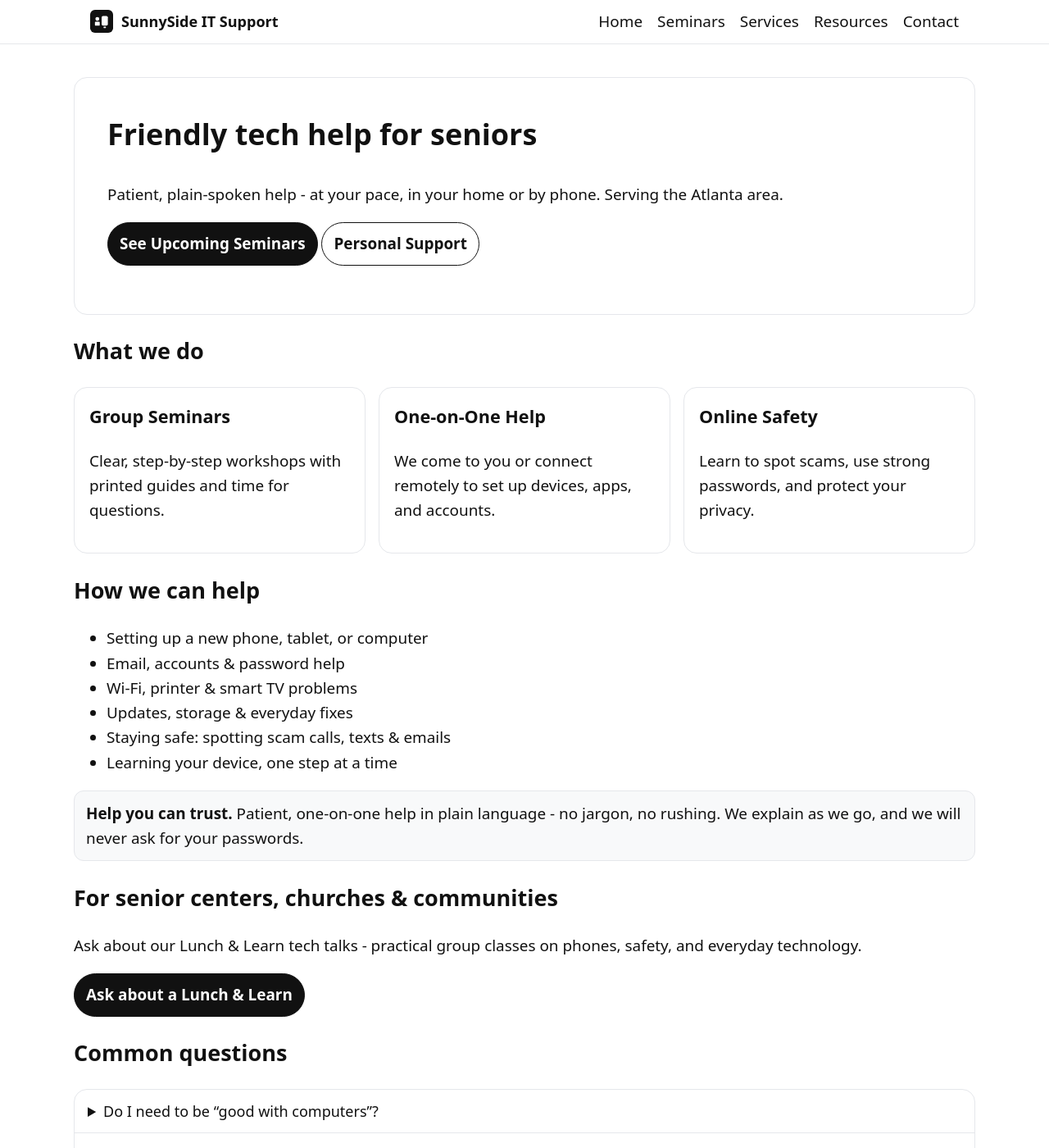
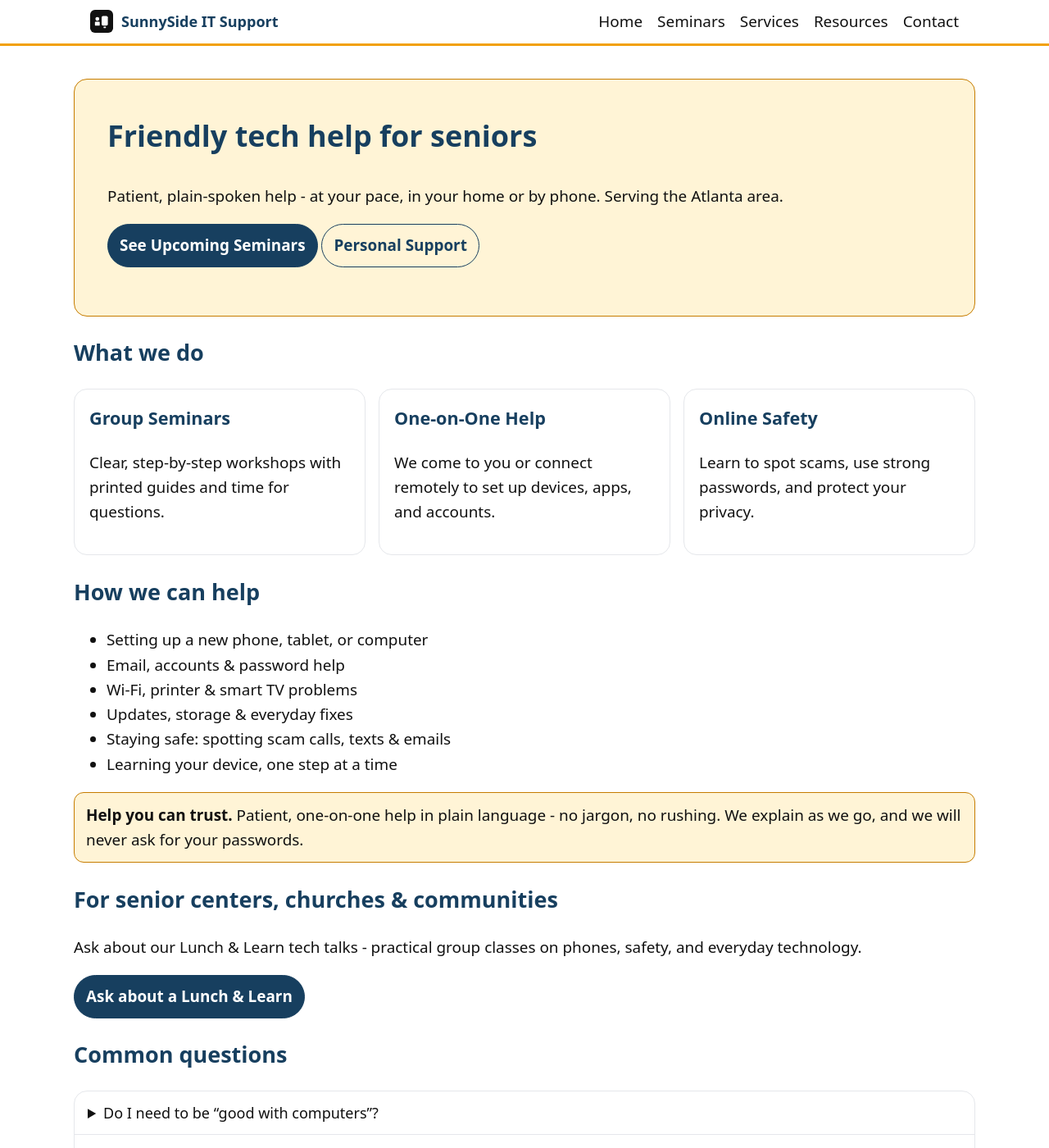
Before and after one commit to price2high/SunnySideIT, a Jekyll site: the page built from index.md, in a window 1280 px wide and 1400 px high. Shown: the whole window at 82% size. Built offline with Jekyll 4.4.1, drawn with Linux system fonts in a browser that asks for light colours.

Commit message:
SunnySide rebrand + custom domain sunnysideit.support

```diff
--- a/assets/css/style.css
+++ b/assets/css/style.css
@@ -3,7 +3,7 @@
   --fg: #111111;
   --muted: #6b7280;
   --border: #e5e7eb;
-  --accent: #000000;
+  --accent: #F2A007;
   --radius: 16px;
   --pad: 18px;
   --font: ui-sans-serif, system-ui, -apple-system, Segoe UI, Roboto, Helvetica, Arial, "Apple Color Emoji", "Segoe UI Emoji";
@@ -21,12 +21,12 @@ body {
 .center { align-items: center; }
 .grid-2 { display: grid; grid-template-columns: 1fr auto; gap: 16px; align-items: start; }
 .align-right { text-align: right; }
-.site-header { border-bottom: 1px solid var(--border); position: sticky; top: 0; background: var(--bg); z-index: 10; }
-.brand { display: inline-flex; align-items: center; gap: 10px; padding: 12px 0; color: inherit; text-decoration: none; font-weight: 700; }
+.site-header { border-bottom: 3px solid var(--accent); position: sticky; top: 0; background: var(--bg); z-index: 10; }
+.brand { display: inline-flex; align-items: center; gap: 10px; padding: 12px 0; color: #173F5F; text-decoration: none; font-weight: 700; }
 .logo { width: 28px; height: 28px; }
 .nav { list-style: none; margin: 0; padding: 0; display: flex; gap: 18px; }
 .nav a { text-decoration: none; color: var(--fg); padding: 12px 0; border-bottom: 2px solid transparent; }
-.nav a:hover, .nav a:focus { border-color: var(--fg); }
+.nav a:hover, .nav a:focus { border-color: var(--accent); }
 .nav-toggle { display: none; }
 @media (max-width: 760px) {
   .nav-toggle { display: inline-block; border: 1px solid var(--border); background: transparent; padding: 8px 10px; border-radius: 10px; }
@@ -35,7 +35,7 @@ body {
 }
 .site-content { padding: 40px 0 64px; }
 .hero {
-  padding: 40px; border: 1px solid var(--border); border-radius: var(--radius);
+  padding: 40px; border: 1px solid #C67C00; border-radius: var(--radius); background: #FFF4D6;
 }
 .cards { display: grid; gap: 16px; grid-template-columns: repeat(3, 1fr); }
 .card {
@@ -45,10 +45,10 @@ body {
 @media (max-width: 900px) { .cards { grid-template-columns: 1fr 1fr; } }
 @media (max-width: 600px) { .cards { grid-template-columns: 1fr; } }
 .btn {
-  display: inline-block; border: 1px solid #111; background: #111; color: #fff; padding: 10px 14px;
+  display: inline-block; border: 1px solid #173F5F; background: #173F5F; color: #fff; padding: 10px 14px;
   border-radius: 999px; text-decoration: none; font-weight: 600;
 }
-.btn.secondary { background: transparent; color: #111; }
+.btn.secondary { background: transparent; color: #173F5F; }
 table { width: 100%; border-collapse: collapse; margin: 16px 0; }
 th, td { border: 1px solid var(--border); padding: 10px; text-align: left; }
 .caption { color: var(--muted); font-size: 0.95rem; }
@@ -57,11 +57,12 @@ th, td { border: 1px solid var(--border); padding: 10px; text-align: left; }
 .accordion details:last-child { border-bottom: none; }
 .site-footer { border-top: 1px solid var(--border); padding: 20px 0; }
 .copyright { text-align: center; color: var(--muted); font-size: .9rem; margin: 10px 0 0; }
-.notice { background: #f8f9fa; border: 1px solid var(--border); padding: 12px 14px; border-radius: 12px; }
+.notice { background: #FFF4D6; border: 1px solid #C67C00; padding: 12px 14px; border-radius: 12px; }
 .high-contrast {
   --bg: #000000; --fg: #ffffff; --border: #333333; --accent: #ffffff;
 }
 /* Larger default type for readability */
+h1, h2, h3 { color: #173F5F; }
 h1 { font-size: 2rem; margin-top: 0; }
 h2 { font-size: 1.5rem; }
 h3 { font-size: 1.2rem; }
```
